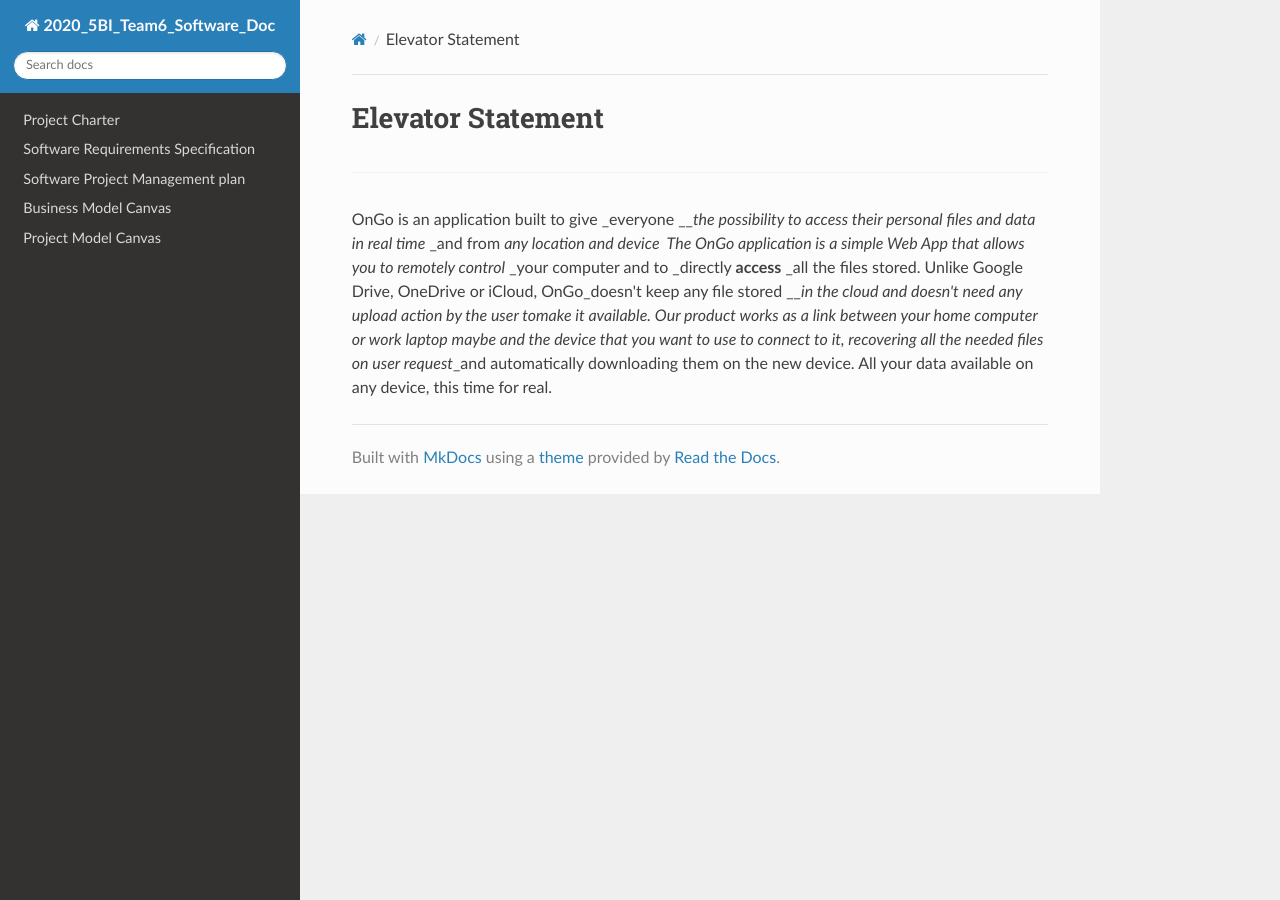
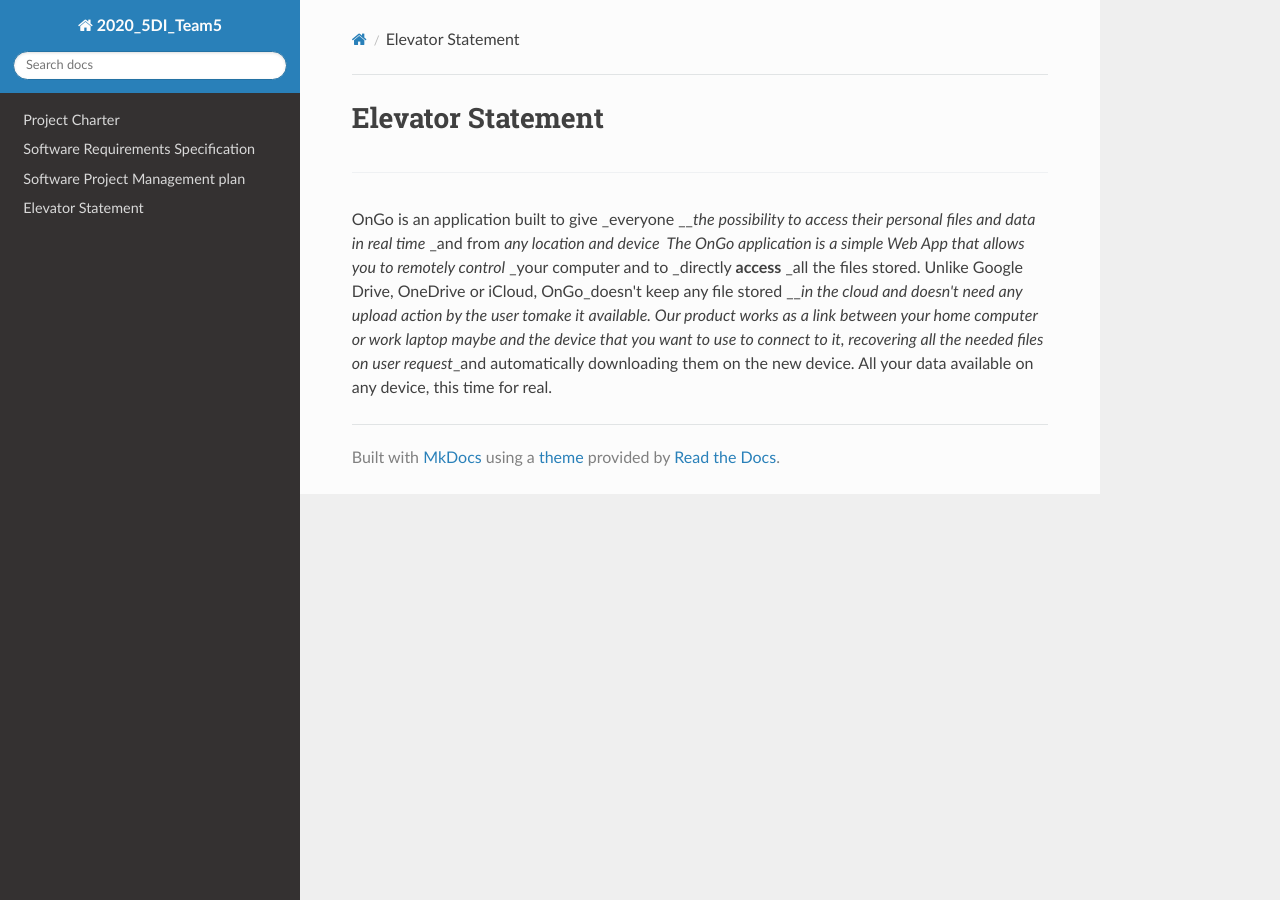
Before and after one commit to TeamPit/2020_5DI_team5_Conti, an MkDocs documentation site: the page built from docs/index.md, in a window 1280 px wide. Built offline with MkDocs 1.6.1, drawn with Linux system fonts in a browser that asks for light colours; nearby versions of some CDN libraries.

Commit message:
Update mkdocs.yml

```diff
--- a/mkdocs.yml
+++ b/mkdocs.yml
@@ -1,10 +1,9 @@
-site_name: 2020_5BI_Team6_Software_Doc
+site_name: 2020_5DI_Team5
 nav:
-    - 'Project Charter': 'Project Charter/index.md'
-    - 'Software Requirements Specification': 'Software Requirements Specification/index.md'
-    - 'Software Project Management plan': 'Software Project Management Plan/index.md'
-    - 'Business Model Canvas': 'Business Model Canvas/index.md'
-    - 'Project Model Canvas': 'Project Model Canvas/index.md'
+    - 'Project Charter': 'vspc.md'
+    - 'Software Requirements Specification': 'srs.md'
+    - 'Software Project Management plan': 'spmp.md'
+    - 'Elevator Statement': 'elevatorSpeech.md'
 
 theme:
     name: readthedocs
```
